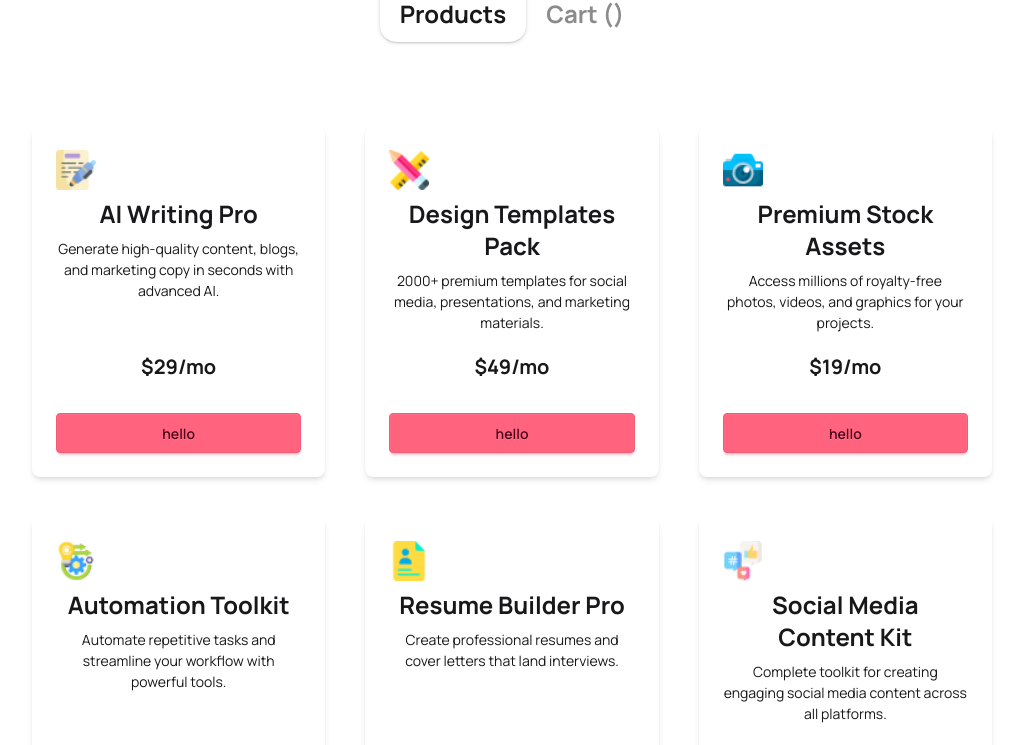
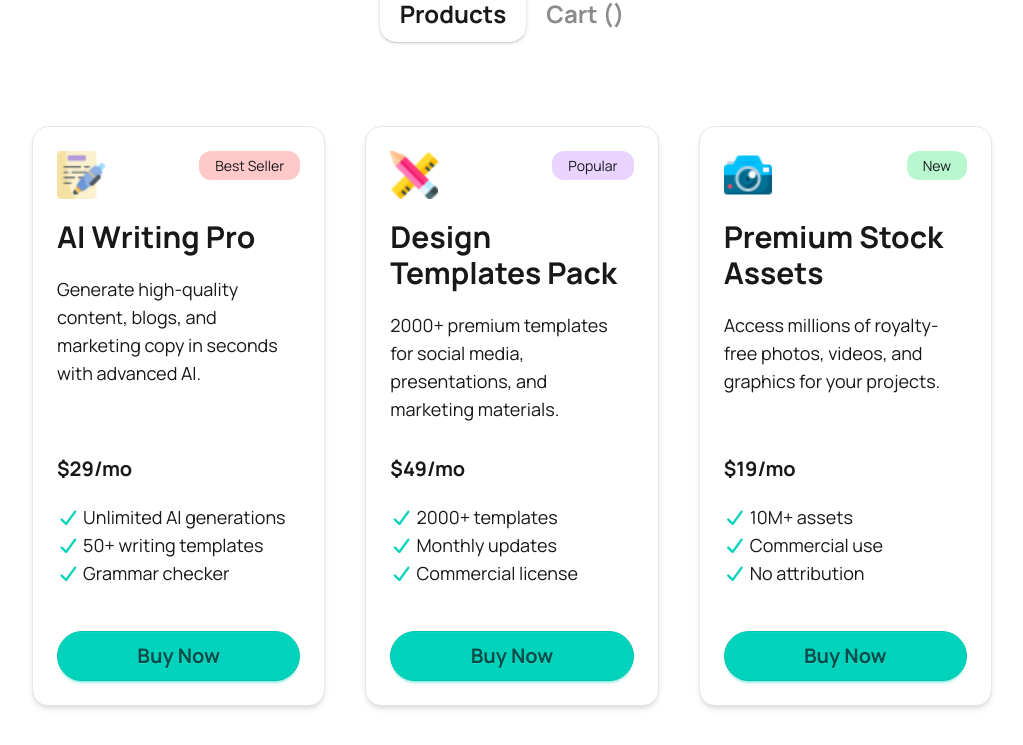
Before and after one commit to Rubelhasan29/DigiTools-Platform, a React (Vite) app: page / in a window 1280 px wide. Shown: the part 1380-2125 px from the top of the page, without its empty margins (128-1151 px from the left). Built offline with nearby package versions, Linux system fonts and the light colour scheme.

Commit message:
added the hook which is use state to change the cards bye now button text and added the card badge in the to and change the badge bg color dynamicaly

```diff
--- a/src/Component/Card.jsx
+++ b/src/Component/Card.jsx
@@ -1,19 +1,40 @@
-import React from 'react';
+import React, { useState } from 'react';
 
 const Card = ({ data }) => {
-    console.log(data);
+    const [isAdded, setIsAdded] = useState(false)
+    const handleByeBtn = () => {
+        setIsAdded(true)
+    }
+    const badgeColor = {
+        new:"bg-green-200",
+        popular:"bg-purple-200",
+        "best seller":"bg-red-200",
+    };
+    const bgColor = badgeColor[data.badge?.toLowerCase()] || "bg-gray-100";
     return (
         <div>
-            <div className="card bg-base-100 shadow-md mb-3 h-full">
-                <div className="card-body">
+            <div className="card bg-base-100 shadow-md mb-3 h-full border border-gray-200 rounded-2xl">
+                <div className="card-body space-y-3">
                     <div className="flex justify-between">
-                        <img className='h-10' src={data.image} alt="" />
+                        <div>
+                            <img className='h-12' src={data.image} alt="" />
+                        </div>
+                        <div>
+                            <div className={`${bgColor} px-4 py-1 rounded-xl`}>{data.badge}</div>
+                        </div>
                     </div>
-                    <h3 className="text-2xl font-bold">{data.title}</h3>
-                    <p>{data.description}</p>
-                    <span className="text-xl font-bold">${data.price}/mo</span>
+                    <h3 className="text-3xl font-bold text-start">{data.title}</h3>
+                    <p className="text-start text-lg">{data.description}</p>
+                    <span className="text-xl font-bold text-start">${data.price}/mo</span>
+                    <div>
+                        <p className="text-start text-lg"><i className="fa-solid fa-check text-accent"></i> {data.features[0]}</p>
+                        <p className="text-start text-lg"><i className="fa-solid fa-check text-accent"></i> {data.features[1]}</p>
+                        <p className="text-start text-lg"><i className="fa-solid fa-check text-accent"></i> {data.features[2]}</p>
+                    </div>
                     <div className="mt-6">
-                        <button className="btn btn-error btn-block">hello</button>
+                        <button onClick={() => handleByeBtn()} className="btn btn-accent btn-block p-6 rounded-4xl text-xl font-bold">
+                            {isAdded ? "Added To Cart" : "Buy Now"}
+                        </button>
                     </div>
                 </div>
             </div>
```
